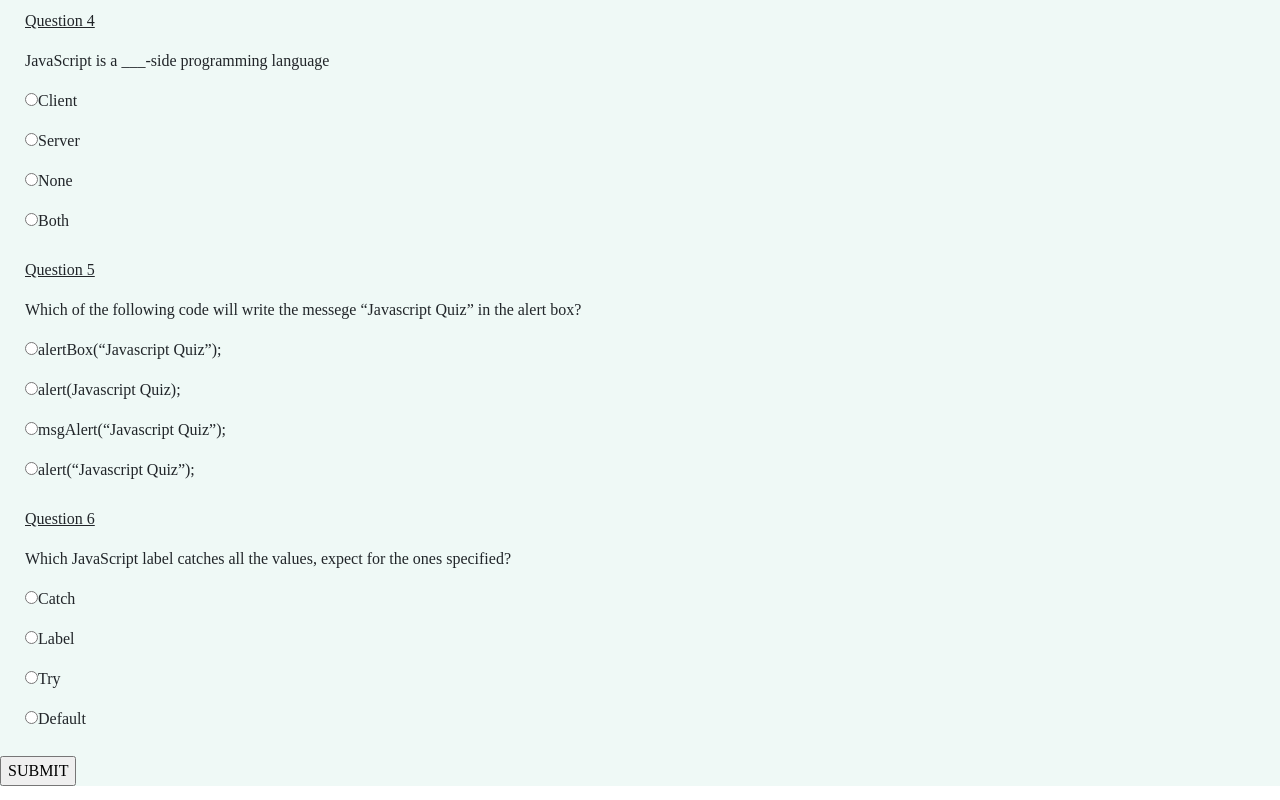
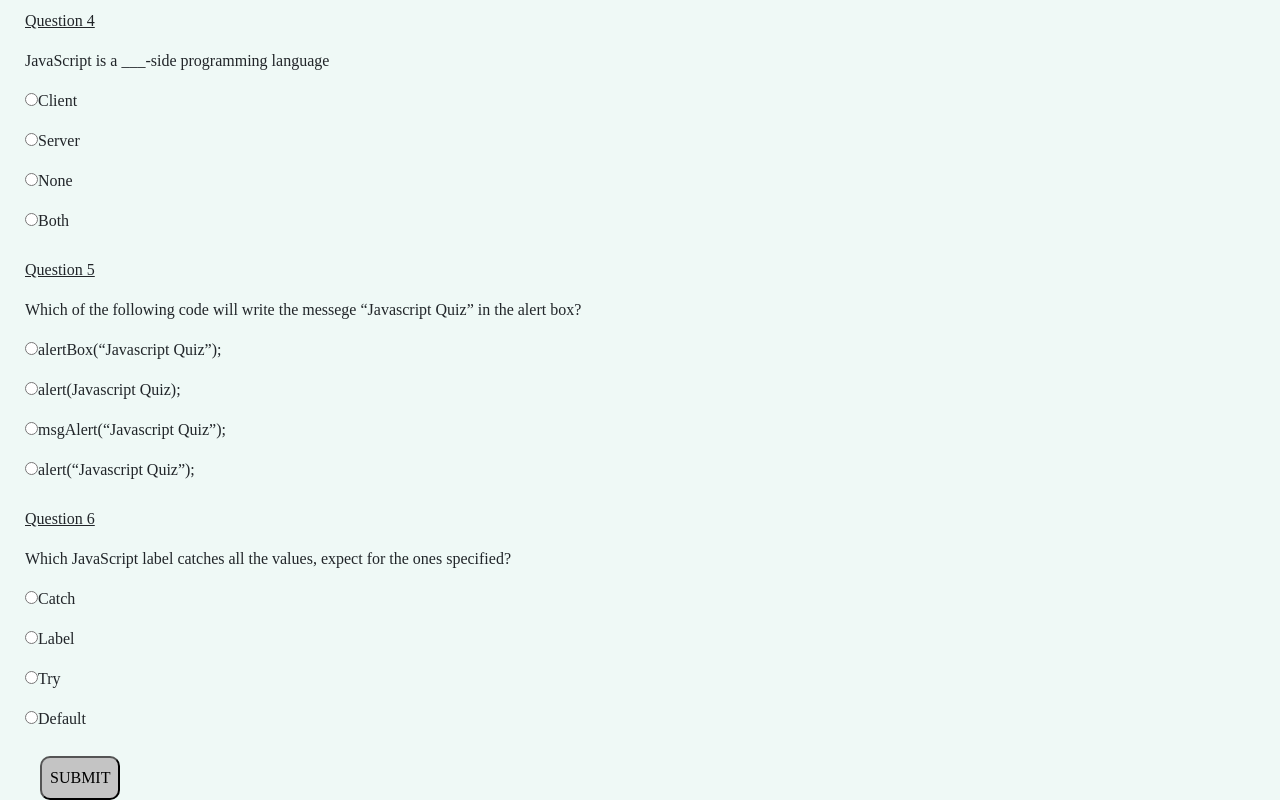
Before and after one commit to Morces/quiz-board, a plain HTML site: page index.html in a window 1280 px wide. Shown: the part 1003-1803 px from the top of the page. Drawn offline with nearby package versions, Linux system fonts and the light colour scheme.

Commit message:
feat: style - button optimization

```diff
--- a/index.html
+++ b/index.html
@@ -19,6 +19,7 @@
 </div>
   <h1 class="quizy">QUIZ BOARD</h1>
 <form name="questions" id="qz">
+      <div class="q123">
       <div class="quest">
         <p class="quiz">Question 1</p>
         <p>Which one of the following best describes JavaScript?</p>
@@ -43,6 +44,8 @@
         <p><input type="radio" name="q3" value="True">True</p>
         <p><input type="radio" name="q3" value="False">False</p>
       </div>
+      </div>
+      <div class="q456">
       <div class="quest">
         <p class="quiz">Question 4</p>
         <p>JavaScript is a ___-side programming language</p>
@@ -67,6 +70,7 @@
         <p><input type="radio" name="q6" value="Try">Try</p>
         <p><input type="radio" name="q6" value="Default">Default</p>
       </div>
+      </div>
       <input class="button" type="button" value="SUBMIT" >
 </form>
 </body>
--- a/style.css
+++ b/style.css
@@ -43,3 +43,9 @@ margin: 25px;
 .quiz {
 text-decoration: underline;
 }
+.button {
+background: #C4C4C4;
+border-radius: 10px;
+padding: 8px;
+margin-left: 40px;
+}
```
